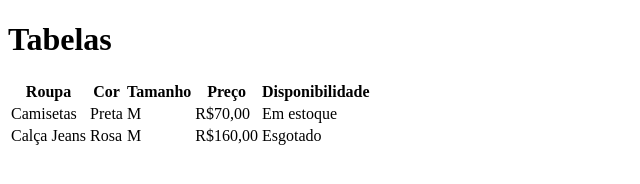
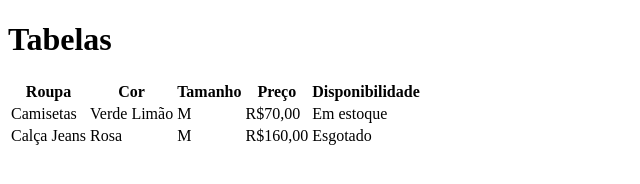
Before and after one commit to RaaphaGuu/aula-tabela-devquest, a plain HTML site: page index.html in a window 1280 px wide. Shown: the whole page, without its empty margins (0-640 px from the left). Drawn offline with Linux system fonts and the light colour scheme.

Commit message:
Mudando a cor da camisa de Preto para Verde Limão

```diff
--- a/index.html
+++ b/index.html
@@ -17,7 +17,7 @@
         </tr>
         <tr>
             <td>Camisetas</td>
-            <td>Preta</td>
+            <td>Verde Limão</td>
             <td>M</td>
             <td>R$70,00</td>
             <td>Em estoque</td>
```
